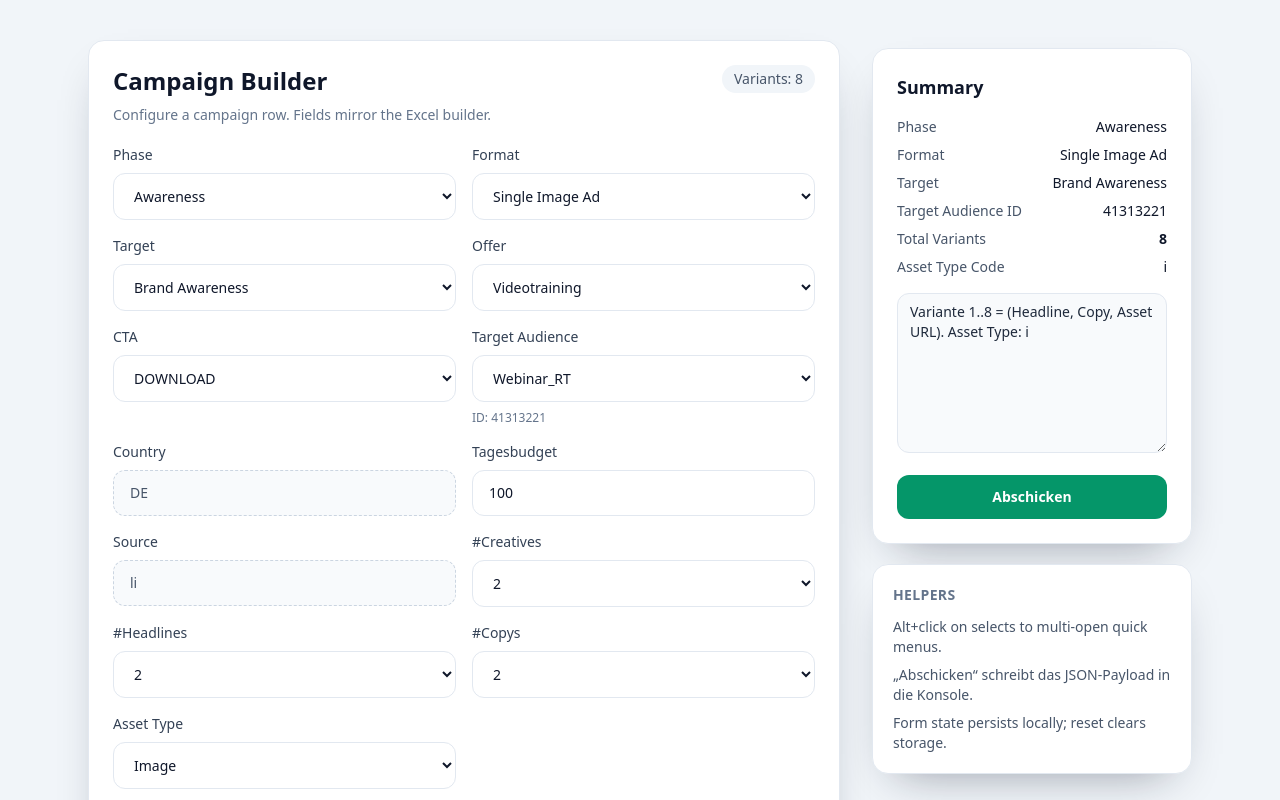
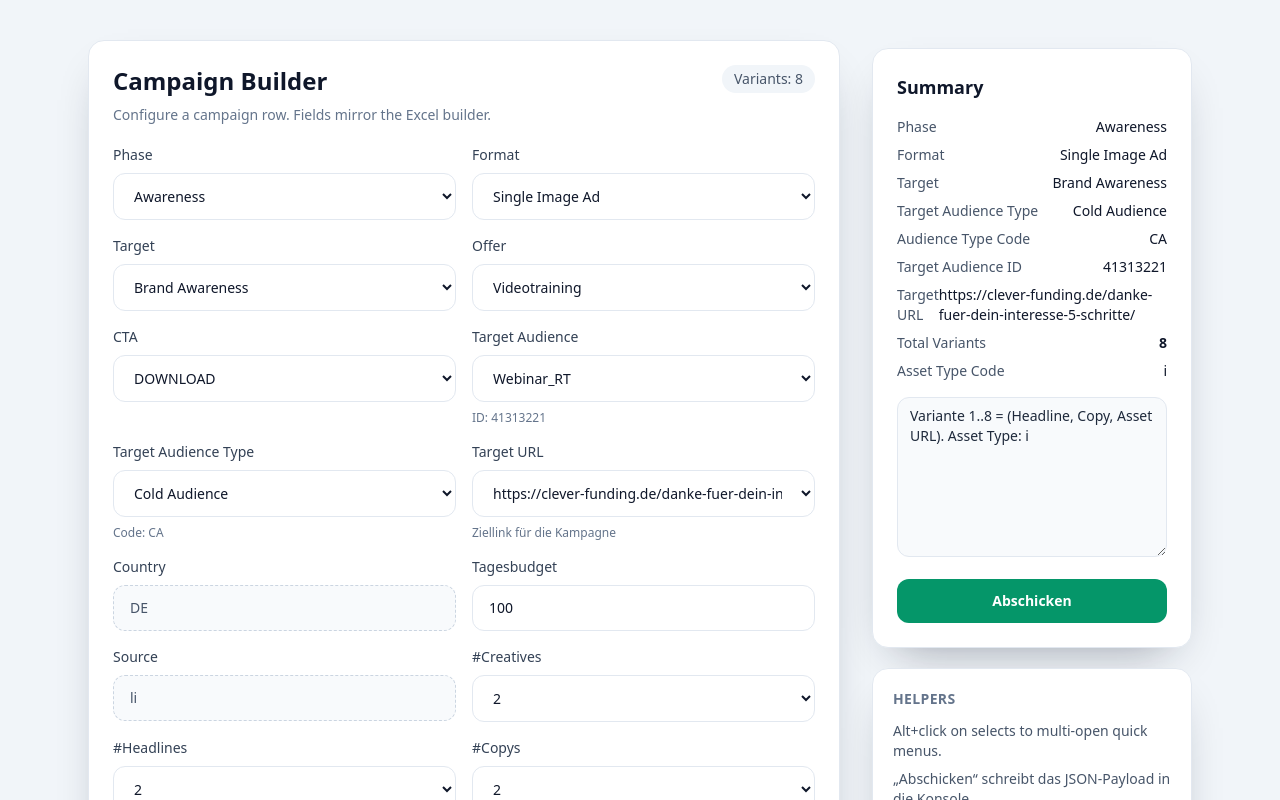
Before and after one commit to NikCodeK/formadscreation, a Next.js app: page / in a window 1280 px wide. Shown: the top 800 px of the page. Built offline with nearby package versions, Linux system fonts and the light colour scheme.

Commit message:
Update form implementation and types

```diff
--- a/app/page.tsx
+++ b/app/page.tsx
@@ -13,11 +13,13 @@ import {
   campaignGoals,
   CampaignBuilderFormState,
   VariantDetail,
+  targetAudienceCategory,
   mediaTypes,
   numericOptions,
   offers,
   phases,
   targetAudienceTypes,
+  targetUrls,
   VariantRow
 } from '@/lib/types';
 import { clearState, getStorageKey, loadState, saveState } from '@/lib/storage';
@@ -69,6 +71,7 @@ function createDefaultFormState(): CampaignBuilderFormState {
   const copys = DEFAULT_COPYS;
   const totalVariants = creatives * headlines * copys;
   const defaultAudience = targetAudienceTypes[0];
+  const defaultAudienceType = targetAudienceCategory[0];
   return {
     phase: phases[0]?.label ?? '',
     format: adFormats[0]?.label ?? '',
@@ -77,6 +80,9 @@ function createDefaultFormState(): CampaignBuilderFormState {
     cta: adCtas[0] ?? '',
     targetAudience: defaultAudience?.label ?? '',
     targetAudienceCode: defaultAudience?.code ?? '',
+    targetAudienceType: defaultAudienceType?.label ?? '',
+    targetAudienceTypeCode: defaultAudienceType?.code ?? '',
+    targetUrl: targetUrls[0] ?? '',
     country: COUNTRY,
     budget: 100,
     source: SOURCE,
@@ -96,6 +102,8 @@ type BaseErrors = Partial<
     | 'offer'
     | 'cta'
     | 'targetAudience'
+    | 'targetAudienceType'
+    | 'targetUrl'
     | 'budget'
     | 'creatives'
     | 'headlines'
@@ -140,6 +148,22 @@ export default function CampaignBuilderPage() {
         const matchedAudience = targetAudienceTypes.find((item) => item.label === merged.targetAudience);
         merged.targetAudienceCode = matchedAudience?.code ?? '';
       }
+      if (!merged.targetAudienceTypeCode) {
+        const matchedType = targetAudienceCategory.find((item) => item.label === merged.targetAudienceType);
+        merged.targetAudienceTypeCode = matchedType?.code ?? '';
+      }
+      if (!merged.targetAudienceType) {
+        merged.targetAudienceType = targetAudienceCategory[0]?.label ?? '';
+        merged.targetAudienceTypeCode = targetAudienceCategory[0]?.code ?? '';
+      } else {
+        const matchedType = targetAudienceCategory.find((item) => item.label === merged.targetAudienceType);
+        if (matchedType && matchedType.code !== merged.targetAudienceTypeCode) {
+          merged.targetAudienceTypeCode = matchedType.code;
+        }
+      }
+      if (!merged.targetUrl) {
+        merged.targetUrl = targetUrls[0] ?? '';
+      }
       setFormState(merged);
     }
     setShowErrors(false);
@@ -178,6 +202,24 @@ export default function CampaignBuilderPage() {
         ...prev,
         targetAudience: value,
         targetAudienceCode: matched?.code ?? ''
+      }));
+      return;
+    }
+
+    if (field === 'targetAudienceType') {
+      const matchedType = targetAudienceCategory.find((item) => item.label === value);
+      setFormState((prev) => ({
+        ...prev,
+        targetAudienceType: value,
+        targetAudienceTypeCode: matchedType?.code ?? ''
+      }));
+      return;
+    }
+
+    if (field === 'targetUrl') {
+      setFormState((prev) => ({
+        ...prev,
+        targetUrl: value
       }));
       return;
     }
@@ -261,6 +303,9 @@ export default function CampaignBuilderPage() {
         cta: formState.cta,
         targetAudience: formState.targetAudience,
         targetAudienceCode: formState.targetAudienceCode,
+        targetAudienceType: formState.targetAudienceType,
+        targetAudienceTypeCode: formState.targetAudienceTypeCode,
+        targetUrl: formState.targetUrl,
         country: formState.country,
         source: formState.source,
         budget: formState.budget,
@@ -349,6 +394,21 @@ export default function CampaignBuilderPage() {
         onChange={(value) => handleSelectChange('targetAudience', value)}
         error={showErrors ? validation.formErrors.targetAudience : undefined}
         helper={formState.targetAudienceCode ? `ID: ${formState.targetAudienceCode}` : undefined}
+      />
+      <SelectControl
+        label="Target Audience Type"
+        value={formState.targetAudienceType}
+        options={targetAudienceCategory.map((item) => item.label)}
+        onChange={(value) => handleSelectChange('targetAudienceType', value)}
+        helper={formState.targetAudienceTypeCode ? `Code: ${formState.targetAudienceTypeCode}` : undefined}
+      />
+      <SelectControl
+        label="Target URL"
+        value={formState.targetUrl}
+        options={targetUrls}
+        onChange={(value) => handleSelectChange('targetUrl', value)}
+        error={showErrors ? validation.formErrors.targetUrl : undefined}
+        helper={showErrors && validation.formErrors.targetUrl ? validation.formErrors.targetUrl : 'Ziellink für die Kampagne'}
       />
             <ReadOnlyField label="Country" value={formState.country} />
             <NumberField
@@ -490,7 +550,18 @@ export default function CampaignBuilderPage() {
                       </VariantMetaField>
                       <VariantMetaField label="CTA" value={variant.cta} />
                       <VariantMetaField label="Target Audience" value={variant.targetAudience} />
+                      <VariantMetaField label="Audience Type" value={variant.targetAudienceType} />
+                      <VariantMetaField label="Audience Type Code" value={variant.targetAudienceTypeCode} />
                       <VariantMetaField label="Target Audience ID" value={variant.targetAudienceCode} />
+                      <VariantMetaField label="Target URL">
+                        {variant.targetUrl ? (
+                          <a href={variant.targetUrl} target="_blank" rel="noreferrer" className="break-all text-blue-600 underline">
+                            {variant.targetUrl}
+                          </a>
+                        ) : (
+                          '—'
+                        )}
+                      </VariantMetaField>
                       <VariantMetaField label="Offer" value={variant.offer} />
                       <VariantMetaField label="Country" value={variant.country} />
                       <VariantMetaField label="Source" value={variant.source} />
@@ -520,8 +591,20 @@ export default function CampaignBuilderPage() {
               <dd className="font-medium text-slate-900">{formState.target}</dd>
             </div>
             <div className="flex justify-between">
+              <dt>Target Audience Type</dt>
+              <dd className="font-medium text-slate-900">{formState.targetAudienceType}</dd>
+            </div>
+            <div className="flex justify-between">
+              <dt>Audience Type Code</dt>
+              <dd className="font-medium text-slate-900">{formState.targetAudienceTypeCode || '—'}</dd>
+            </div>
+            <div className="flex justify-between">
               <dt>Target Audience ID</dt>
               <dd className="font-medium text-slate-900">{formState.targetAudienceCode || '—'}</dd>
+            </div>
+            <div className="flex justify-between">
+              <dt>Target URL</dt>
+              <dd className="font-medium text-slate-900">{formState.targetUrl || '—'}</dd>
             </div>
             <div className="flex justify-between">
               <dt>Total Variants</dt>
@@ -577,6 +660,12 @@ function validateForm(formState: CampaignBuilderFormState): ValidationResult {
   if (!formState.offer) formErrors.offer = 'Offer is required.';
   if (!formState.cta) formErrors.cta = 'CTA is required.';
   if (!formState.targetAudience) formErrors.targetAudience = 'Target audience is required.';
+  if (!formState.targetAudienceType) formErrors.targetAudienceType = 'Audience type is required.';
+  if (!formState.targetUrl) {
+    formErrors.targetUrl = 'Target URL is required.';
+  } else if (!isValidUrl(formState.targetUrl)) {
+    formErrors.targetUrl = 'Enter a valid https:// URL.';
+  }
   if (formState.budget === null || Number.isNaN(formState.budget) || formState.budget <= 0) {
     formErrors.budget = 'Provide a positive budget.';
   }
@@ -635,6 +724,9 @@ function generateVariants(state: CampaignBuilderFormState): VariantRow[] {
     cta: state.cta,
     targetAudience: state.targetAudience,
     targetAudienceCode: state.targetAudienceCode,
+    targetAudienceType: state.targetAudienceType,
+    targetAudienceTypeCode: state.targetAudienceTypeCode,
+    targetUrl: state.targetUrl,
     country: state.country,
     source: state.source,
     budget: state.budget
--- a/lib/types.ts
+++ b/lib/types.ts
@@ -57,6 +57,13 @@ export const targetAudienceTypes: OptionWithCode[] = [
   { label: 'IT-Entscheider 20052025', code: '40737305' }
 ];
 
+export const targetAudienceCategory: OptionWithCode[] = [
+  { label: 'Cold Audience', code: 'CA' },
+  { label: 'Retargeting', code: 'RT' },
+  { label: 'Predictive Audience', code: 'PA' },
+  { label: 'Cold + Retargeting', code: 'CART' }
+];
+
 export const leadGenFormCtas = [
   'VISIT_COMPANY_WEBSITE',
   'LEARN_MORE',
@@ -77,6 +84,13 @@ export const mediaTypes: OptionWithCode[] = [
 ];
 
 export const adCtas = ['DOWNLOAD', 'LEARN_MORE', 'REGISTER', 'SIGN_UP'];
+
+export const targetUrls = [
+  'https://clever-funding.de/danke-fuer-dein-interesse-5-schritte/',
+  'https://clever-funding.de/forschungszulage-webinar/',
+  'https://clever-funding.de/',
+  'https://clever-funding.de/forschungszulage-webinar/'
+];
 
 export const utmSources: OptionWithCode[] = [
   { label: 'linkedin', code: 'li' },
@@ -130,6 +144,9 @@ export interface CampaignBuilderFormState {
   cta: string;
   targetAudience: string;
   targetAudienceCode: string;
+  targetAudienceType: string;
+  targetAudienceTypeCode: string;
+  targetUrl: string;
   country: string;
   budget: number | null;
   source: string;
@@ -153,6 +170,9 @@ export interface VariantRow {
   cta: string;
   targetAudience: string;
   targetAudienceCode: string;
+  targetAudienceType: string;
+  targetAudienceTypeCode: string;
+  targetUrl: string;
   country: string;
   source: string;
   budget: number | null;
```
